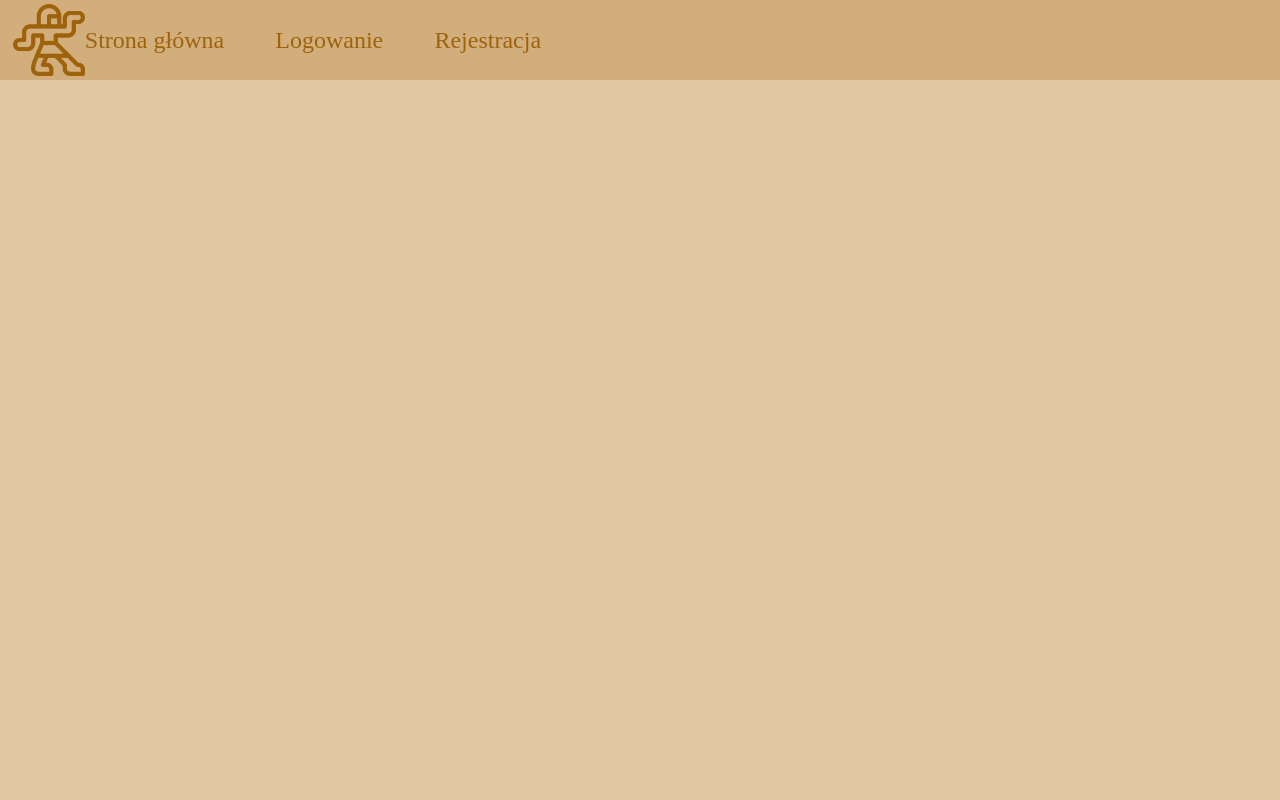
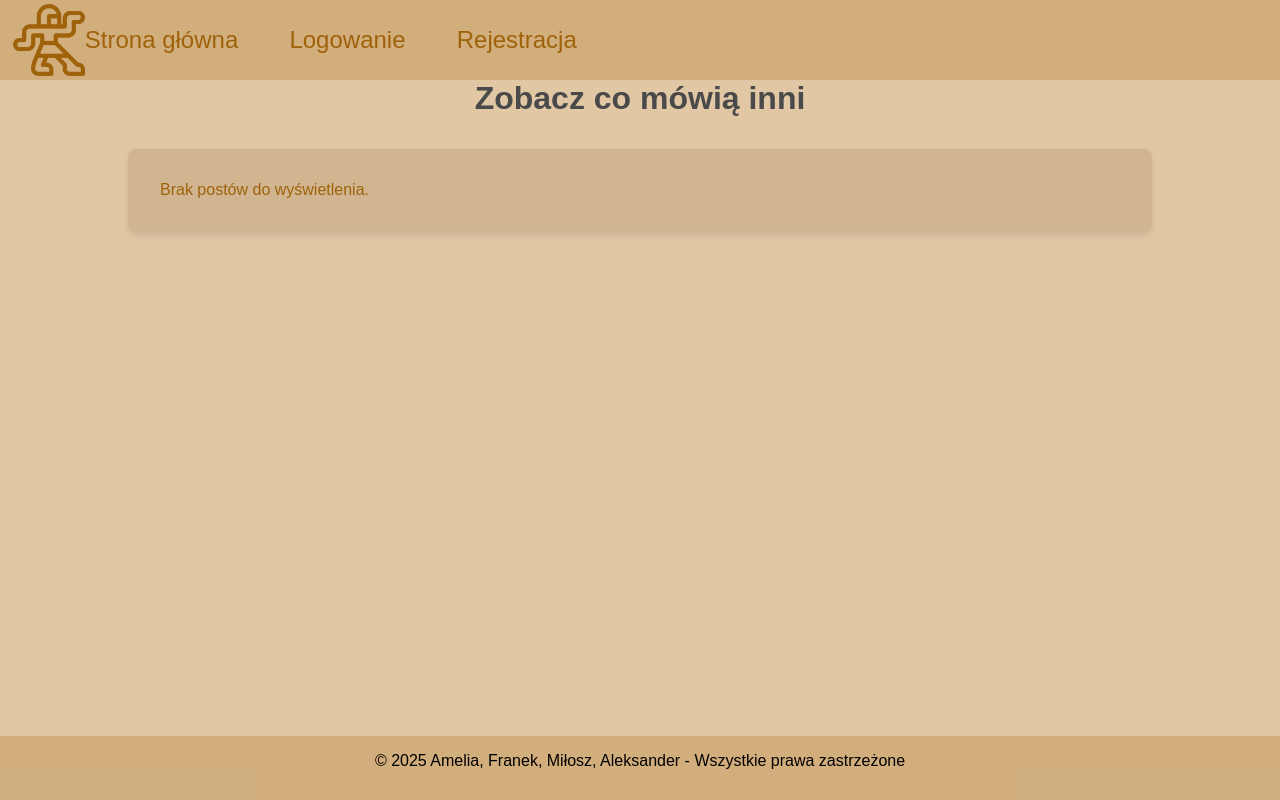
Before and after one commit to ameriinee/papyrusProject, a Flask app: page / in a window 1280 px wide. Run offline with Flask 3, Linux system fonts and the light colour scheme.

Commit message:
Update index.html

```diff
--- a/templates/index.html
+++ b/templates/index.html
@@ -11,22 +11,22 @@
             margin: 0;
             padding: 0;
             box-sizing: border-box;
-            font-family: Papyrus;
-            color:rgb(158, 99, 10);
+            font-family: 'Papyrus', Arial, sans-serif;
+            color: rgb(158, 99, 10);
         }
 
-        body{
-            background-color:rgb(226, 199, 164);
+        body {
+            background-color: rgb(226, 199, 164);
         }
 
-        nav{
+        nav {
             background-color: rgba(158, 99, 10, 0.252);
             height: 10vh;
             display: flex;
             align-items: center;
         }
 
-        nav a{
+        nav a {
             height: 100%;
             margin-left: 1vw;
             display: flex;
@@ -36,24 +36,122 @@
             margin-right: 3vw;
         }
 
-        img{
+        img {
             height: 90%;
+        }
+
+
+
+
+
+        footer {
+            background-color: rgba(158, 99, 10, 0.252);
+            padding: 1rem;
+            text-align: center;
+            position: absolute;
+            bottom: 0;
+            width: 100%;
+            height: 4rem;
+        }
+
+        footer p {
+            color: #000;
+        }
+        .posts {
+        padding: 2rem;
+        background-color: rgb(209, 181, 144);
+        margin: 2rem 0;
+        border-radius: 8px;
+        box-shadow: 0 4px 6px rgba(0, 0, 0, 0.1);
+        max-height: 60vh;
+        overflow-y: auto;
+        width: 80%;
+        margin-left: auto;
+        margin-right: auto;
+        }
+
+    .hero h2 {
+        font-size: 2em;
+        margin-bottom: 1rem;
+        text-align: center;
+        color: #4A4A4A;
+    }
+
+    .posts ul {
+        list-style-type: none;
+        padding: 0;
+    }
+
+    .posts ul li {
+        background-color: rgba(158, 99, 10, 0.252);
+        margin-bottom: 1.5rem;
+        padding: 1rem;
+        border-radius: 8px;
+        box-shadow: 0 2px 4px rgba(0, 0, 0, 0.1);
+    }
+
+    .posts ul li h3 {
+        font-size: 1.8em;
+        color: black;
+        font-weight: bolder;
+    }
+
+    .posts ul li p {
+        font-size: 1.2em;
+        color: black;
+
+    }
+
+    .posts ul li small {
+        font-size: 0.9em;
+        color: #616161;
+    }
+
+        /* Media Query for Mobile */
+        @media (max-width: 768px) {
+            nav {
+                flex-direction: column;
+                height: auto;
+            }
+            nav a {
+                margin: 10px 0;
+            }
         }
     </style>
 </head>
 <body>
     <nav>
-        <a href="{{ url_for('index') }}"><img src="/static/ico.png" alt="logo">Strona główna</a>
+        <a href="{{ url_for('index') }}"><img src="/static/ico.png" alt="Logo">Strona główna</a>
         <a href="{{ url_for('login') }}">Logowanie</a>
         <a href="{{ url_for('register') }}">Rejestracja</a>
     </nav>
 
-    <main>
 
-    </main>
+    <section class="hero">
+        <h2>Zobacz co mówią inni</h2>
+    </section>
+
+    <section class="posts">
+        {% if posts %}
+            <ul>
+                {% for post in posts %}
+                    <li>
+                        <h3>{{ post.title }}</h3>
+                        <p>{{ post.content }}</p>
+                        <small>Dodano przez: {{ post.author.username }}</small>
+                    </li>
+                {% endfor %}
+            </ul>
+        {% else %}
+            <p>Brak postów do wyświetlenia.</p>
+        {% endif %}
+    </section>
+
 
     <footer>
+        <p>&copy; 2025 Amelia, Franek, Miłosz, Aleksander - Wszystkie prawa zastrzeżone</p>
+    </footer>
 
-    </footer>
+
 </body>
 </html>
```
